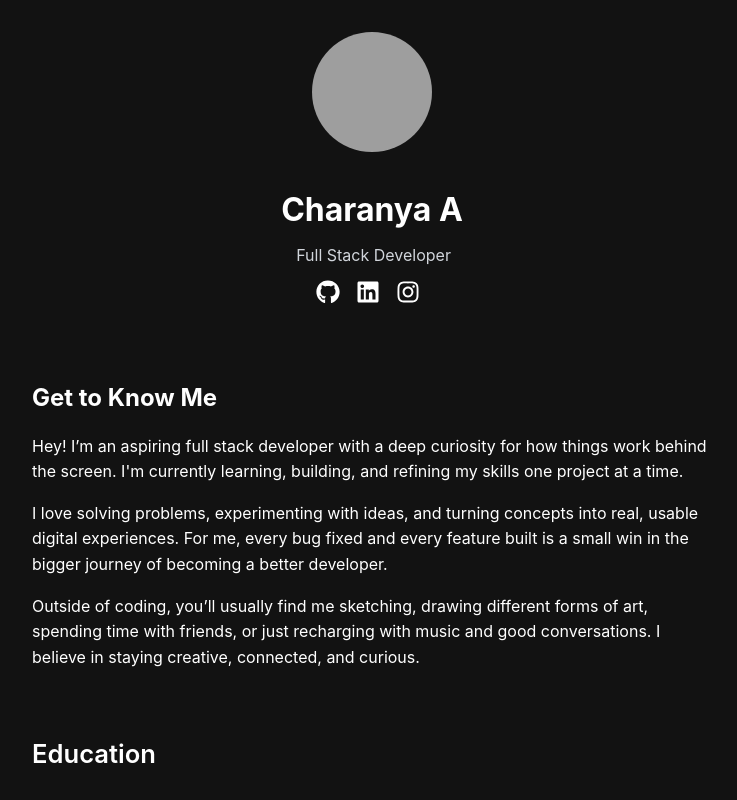
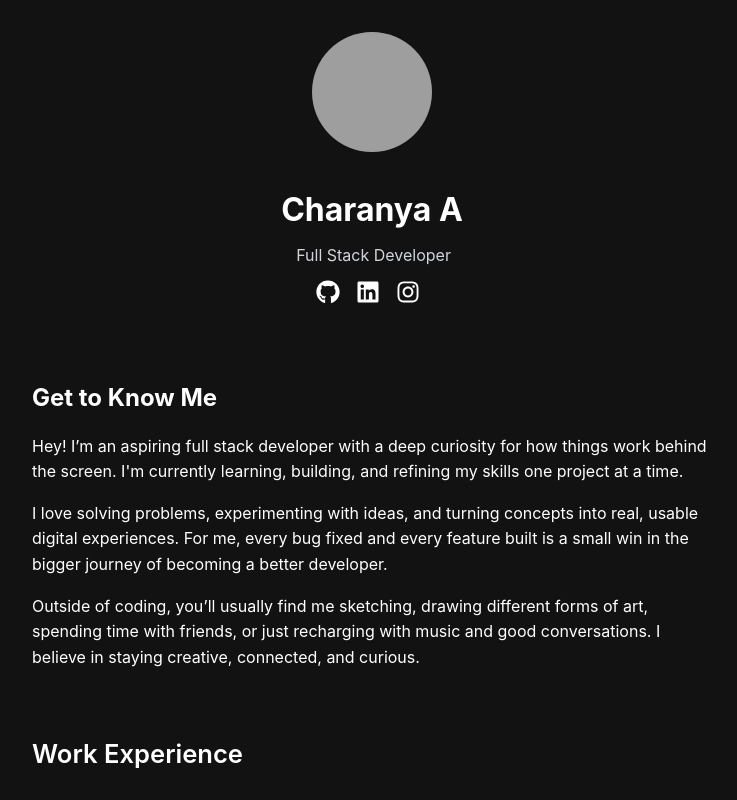
Before and after one commit to Charanya-A/Portfolio, a React (Vite) app: page / in a window 1280 px wide. Shown: the top 800 px of the page, without its empty margins (268-1005 px from the left). Built offline with nearby package versions, Linux system fonts and the light colour scheme; grey boxes are pictures that could not be loaded.

Commit message:
feat: add Work Experience component to App layout

```diff
--- a/src/App.tsx
+++ b/src/App.tsx
@@ -4,6 +4,7 @@ import About from './components/About';
 import Education from './components/Education';
 import Projects from './components/Projects';
 import Contact from './components/Contact';
+import WorkExp from './components/WorkExp';
 
 const App: React.FC = () => {
   return (
@@ -11,6 +12,7 @@ const App: React.FC = () => {
       <div className="content-wrapper">
         <Hero />
         <About />
+        <WorkExp />
         <Education />
         <Projects />
         <Contact />
```
